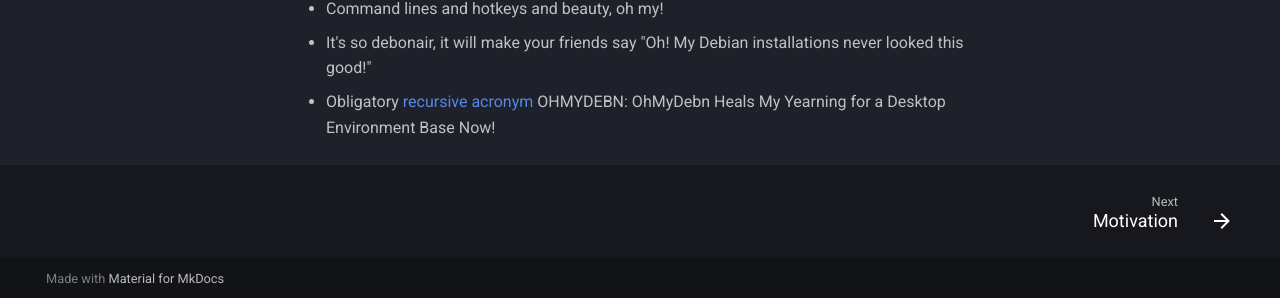
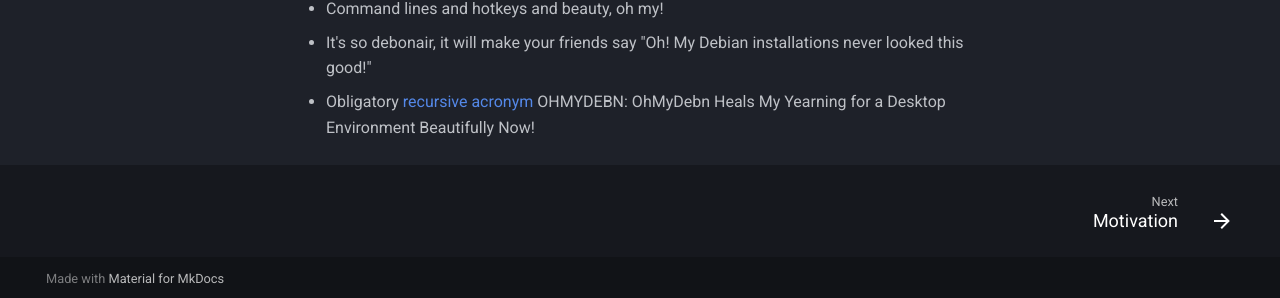
Before and after one commit to dougburks/ohmydebn-docs, an MkDocs documentation site: the page built from docs/index.md, in a window 1280 px wide and 1342 px high. Shown: the part 1041-1339 px from the top of the window. Built offline with MkDocs 1.6.1 and Material for MkDocs 9.7.7, drawn with Linux system fonts in a browser that asks for light colours; comment, search, counter and statistics services are not loaded.

Commit message:
update index.md

```diff
--- a/docs/index.md
+++ b/docs/index.md
@@ -18,4 +18,4 @@ There are several meanings for the name:
 - It is my [omakase](https://en.wikipedia.org/wiki/Omakase) menu for Debian
 - Command lines and hotkeys and beauty, oh my!
 - It's so debonair, it will make your friends say "Oh! My Debian installations never looked this good!"
-- Obligatory [recursive acronym](https://en.wikipedia.org/wiki/Recursive_acronym) OHMYDEBN: OhMyDebn Heals My Yearning for a Desktop Environment Base Now!
+- Obligatory [recursive acronym](https://en.wikipedia.org/wiki/Recursive_acronym) OHMYDEBN: OhMyDebn Heals My Yearning for a Desktop Environment Beautifully Now!
```
